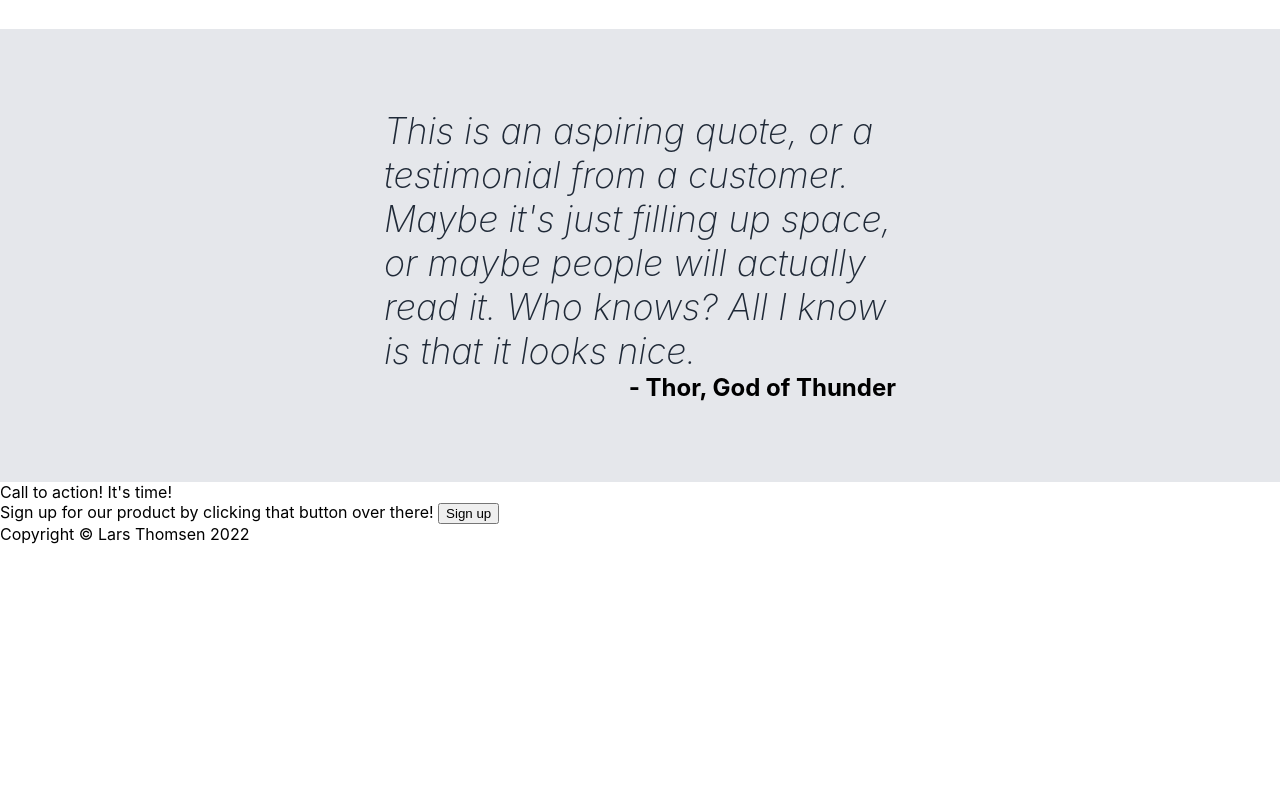
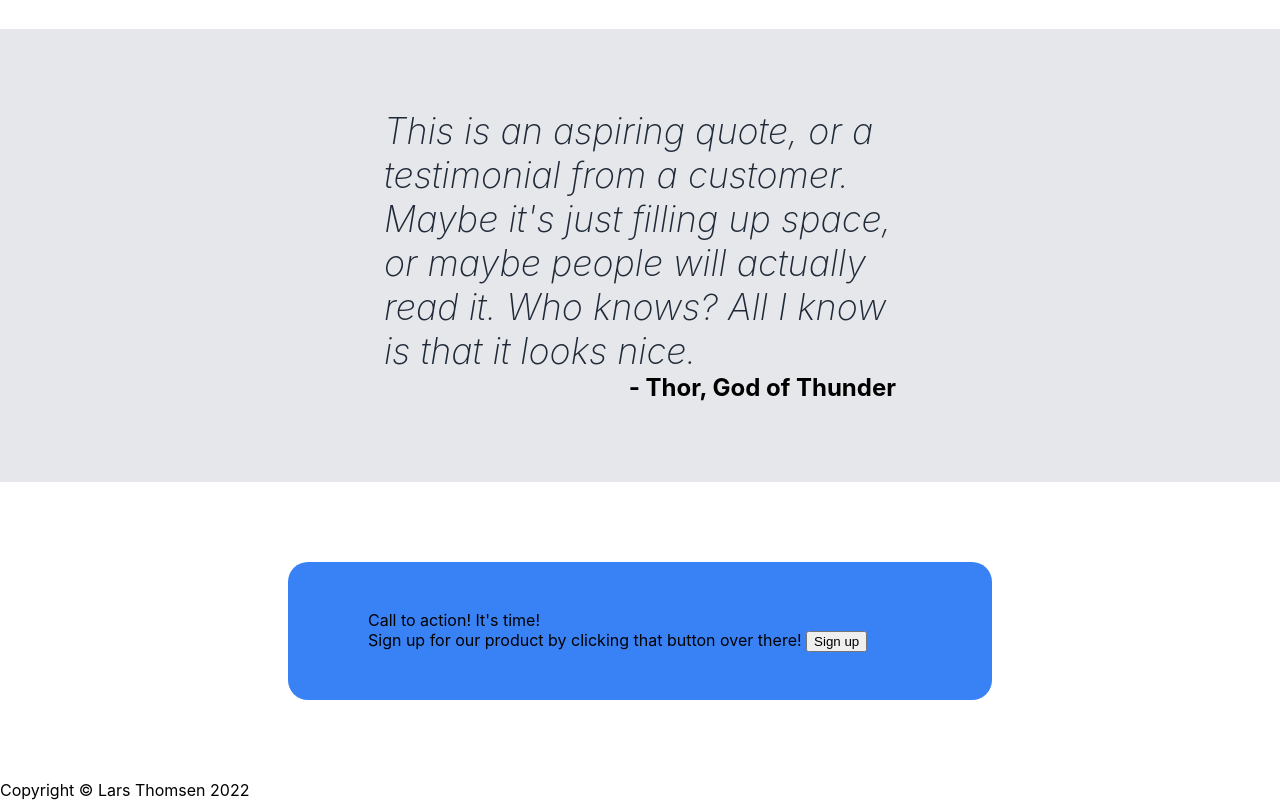
Before and after one commit to AetherFlux/odin-landing-page, a plain HTML site: page index.html in a window 1280 px wide. Shown: the part 1049-1849 px from the top of the page. Before the commit the page ends 1593 px from the top, so only its background shows below. Drawn offline with Linux system fonts and the light colour scheme.

Commit message:
Style call to action section

```diff
--- a/style/style.css
+++ b/style/style.css
@@ -132,3 +132,17 @@ h1 {
     font-size: 36px;
     margin: 0;
 }
+
+.call-to-action {
+    padding: 5em 18em;
+}
+
+.actionbox {
+    background-color: #3882f6;
+    border-radius: 20px;
+    padding: 3em 5em;
+}
+
+.actionbox button {
+    margin-left: auto;
+}
```
